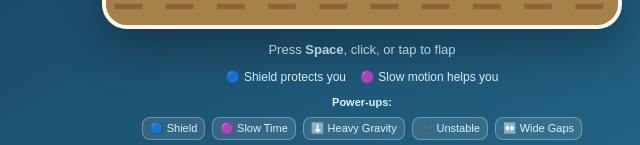
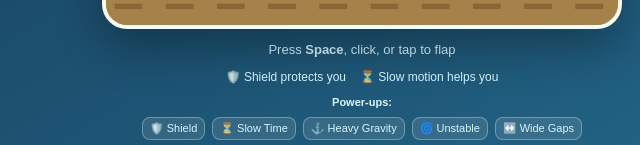
Before and after one commit to MRavocado-plus/Sky-Hopper, a plain HTML site: page index.html in a window 1280 px wide. Shown: the part 821-966 px from the top of the page, 278-918 px from the left. Drawn offline with Linux system fonts and the light colour scheme.

Commit message:
Update power-up icons and descriptions in HTML

```diff
--- a/index.html
+++ b/index.html
@@ -50,24 +50,23 @@
       Press <strong>Space</strong>, click, or tap to flap
     </p>
 
-    <div class="legend">
-      <span>🔵 Shield protects you</span>
-      <span>🟣 Slow motion helps you</span>
+        <div class="legend">
+      <span>🛡️ Shield protects you</span>
+      <span>⏳ Slow motion helps you</span>
     </div>
 
     <div class="powerup-help">
   <p>Power-ups:</p>
 
-  <span>🔵 Shield</span>
-  <span>🟣 Slow Time</span>
-  <span>⬇️ Heavy Gravity</span>
-  <span>〰️ Unstable</span>
+  <span>🛡️ Shield</span>
+  <span>⏳ Slow Time</span>
+  <span>⚓ Heavy Gravity</span>
+  <span>🌀 Unstable</span>
   <span>↔️ Wide Gaps</span>
   <span>↕️ Tight Gaps</span>
   <span>⚡ Super Flap</span>
   <span>⭐ Bonus Points</span>
-    </div>
-  </main>
+</div>
 
   <script src="script.js"></script>
 </body>
```
